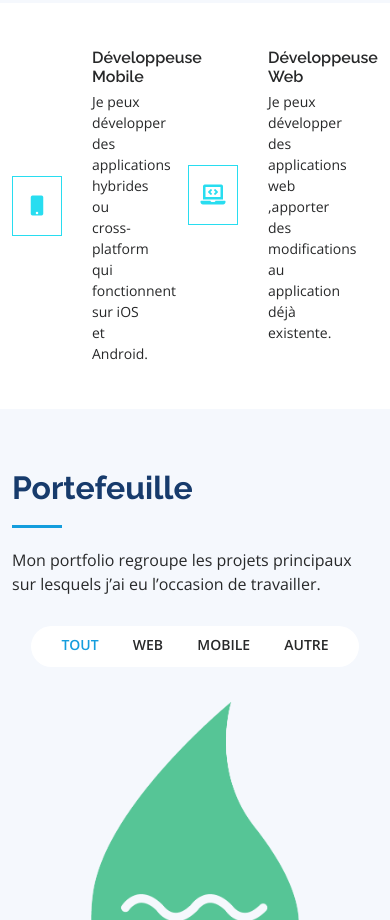
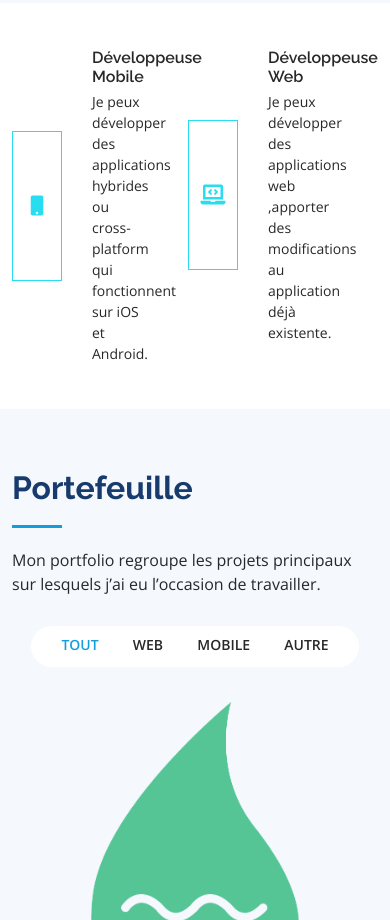
Before and after one commit to rawiiaa/Portfolio, a plain HTML site: page index.html in a window 390 px wide. Shown: the part 2440-3360 px from the top of the page. Drawn offline with nearby package versions, Linux system fonts and the light colour scheme.

Commit message:
first commit

```diff
--- a/assets/css/style.css
+++ b/assets/css/style.css
@@ -1337,13 +1337,13 @@ a {
   }
 
   .service .service-item:hover {
-    box-shadow: inset 250px 0 0 0 #75EDF9;
+    box-shadow: inset 320px 0 0 0 #75EDF9;
   }
 
   .service .service-icon {
     position: relative;
-    width: 60px;
-    min-height: 60px;
+    width: 150px;
+    min-height: 150px;
     display: flex;
     align-items: center;
     justify-content: center;
```
